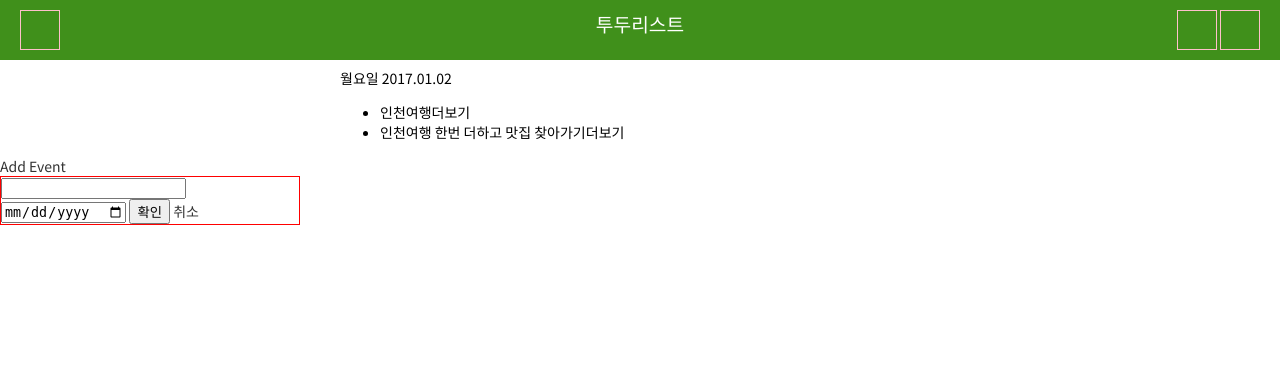
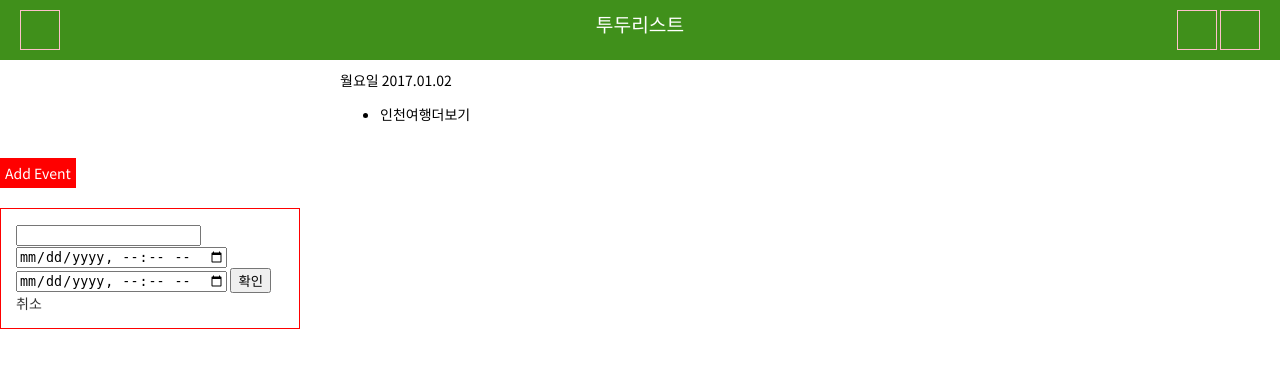
Before and after one commit to DevelopKim/ToyProject, a Node server app: page / in a window 1280 px wide. Shown: the top 368 px of the page. Run offline with Node 20, Linux system fonts and the light colour scheme; some libraries are stand-ins or nearby versions.

Commit message:
Change button, input style

```diff
--- a/public/css/style.css
+++ b/public/css/style.css
@@ -17,6 +17,36 @@ a {
     list-style: none;
 }
 
+.buttonWrapper {
+    text-align: center;
+}
+.button {
+    display: inline-block;
+    margin: 20px 0;
+    padding: 5px;
+    background: red;
+    color: #fff;
+    text-align: left;
+    font-size: inherit;
+    border: 0;
+    box-sizing: border-box;
+}
+.button.white {
+    background: none;
+    color: #333;
+    border: 1px solid #999;
+}
+
+.inpuText {
+    border: 1px solid #ddd;
+    font-size: inherit;
+    height: 2em;
+    box-sizing: border-box;
+}
+.inpuText.block {
+    width: 100%;
+}
+
 
 
 /* layout */
@@ -25,7 +55,9 @@ body {
     font-family: 'Noto Sans KR', sans-serif;
     font-size: 14px;
 }
-
+.contents {
+    padding-top: 70px;
+}
 .header {
     position: fixed;
     top: 0;
@@ -133,6 +165,7 @@ body {
 /* module */
 .modal {
     width: 300px;
+    padding: 15px;
     border: 1px solid red;
     box-sizing: border-box;
 }
--- a/views/index.html
+++ b/views/index.html
@@ -7,7 +7,6 @@
     <link href="/css/style.css" rel="stylesheet" type="text/css">
     <meta name="viewport" content="user-scalable=no, width=device-width, height=device-height, initial-scale=1.0">
 </head>
-
 
 
 <body>
@@ -43,18 +42,7 @@
                     <li><span>인천여행</span><span>더보기</span></li>
                 </ul>
             </div>
-
-            <div class="listUnit">
-                <div class="listUnit-date"><span class="day">월요일</span> <span class="date">2017.01.02</span></div>
-                <ul class="listUnit-item">
-                    <li><span>인천여행</span><span>더보기</span></li>
-                    <li><span>인천여행 한번 더하고 맛집 찾아가기</span><span>더보기</span></li>
-                </ul>
-            </div>
         </div>
-
-
-        <div id="content"></div>
 
 
         <a href="#" class="button" id="addEvent">Add Event</a>
@@ -66,11 +54,10 @@
     <button id="signout-button" style="display: none;">Sign Out</button>
 
 
-
-
-        <div class="modal">
-            <input type="text">
-            <input type="date">
+        <div class="modal addEventPopup">
+            <input type="datetime-title" class="addEventPopup-title">
+            <input type="datetime-local" class="addEventPopup-date">
+            <input type="datetime-local" class="addEventPopup-date2">
             <input type="submit" value="확인">
             <a href="#">취소</a>
         </div>
```
